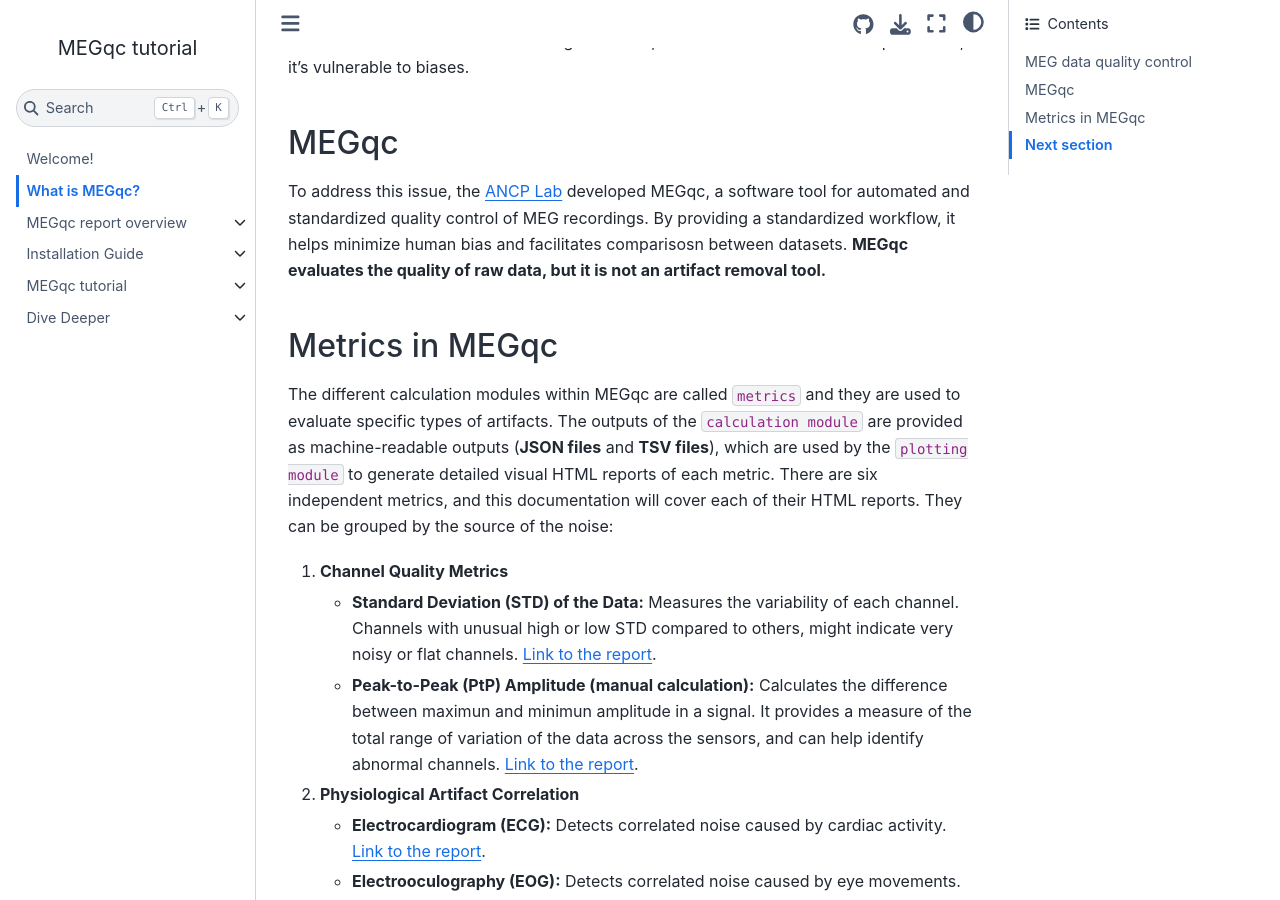
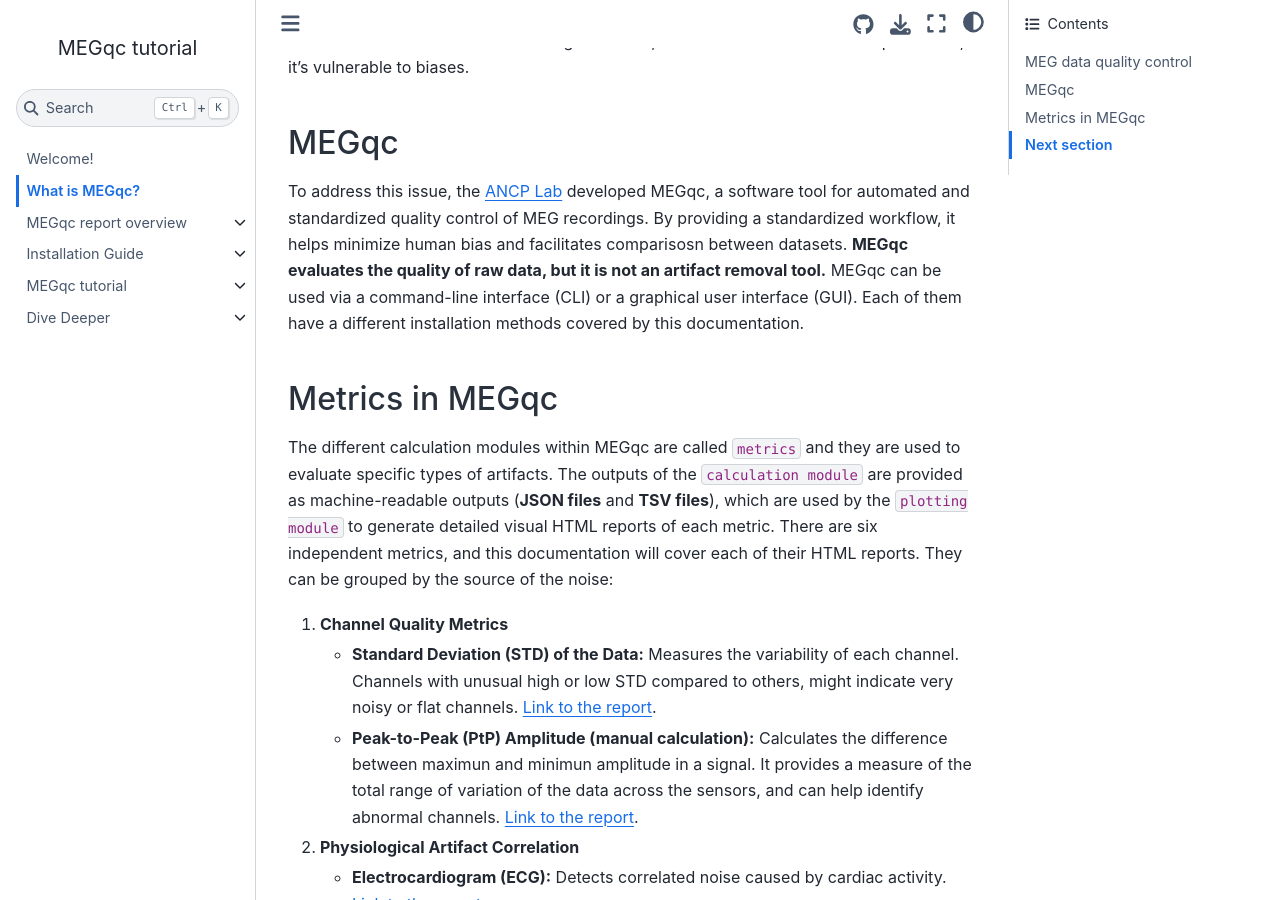
Before and after one commit to ANCPLabOldenburg/megqc_documentation, a Jupyter Book: the page built from book/introduction.md, in a window 1280 px wide and 900 px high, scrolled down 498 px. Built offline with Jupyter Book 1.0.4 settings and Sphinx 7.4.7 and the Sphinx Book theme 1.1.4, drawn with Linux system fonts in a browser that asks for light colours.

Commit message:
Update introduction.md

```diff
--- a/book/introduction.md
+++ b/book/introduction.md
@@ -13,6 +13,7 @@ For this reason, quality control of MEG data is an essential step for ensuring v
 
 ## MEGqc
 To address this issue, the [ANCP Lab](https://uol.de/en/applied-neurocognitive-psychology) developed MEGqc, a software tool for automated and standardized quality control of MEG recordings. By providing a standardized workflow, it helps minimize human bias and facilitates comparisosn between datasets. **MEGqc evaluates the quality of raw data, but it is not an artifact removal tool.**
+MEGqc can be used via a command-line interface (CLI) or a graphical user interface (GUI). Each of them have a different installation methods covered by this documentation.
 
 ## Metrics in MEGqc
 The different calculation modules within MEGqc are called `metrics` and they are used to evaluate specific types of artifacts. The outputs of the `calculation module` are provided as machine-readable outputs (**JSON files** and **TSV files**), which are used by the `plotting module` to generate detailed visual HTML reports of each metric.
```
